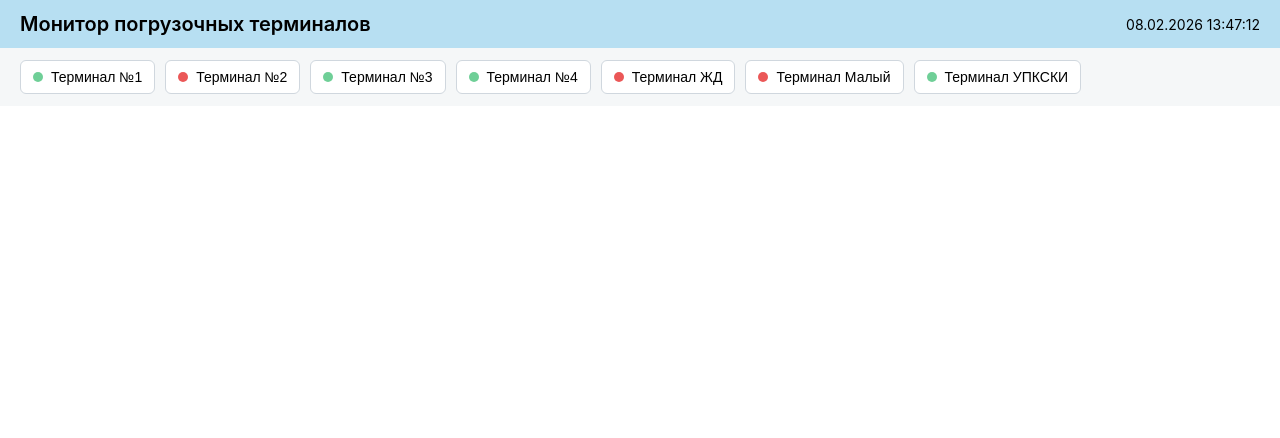
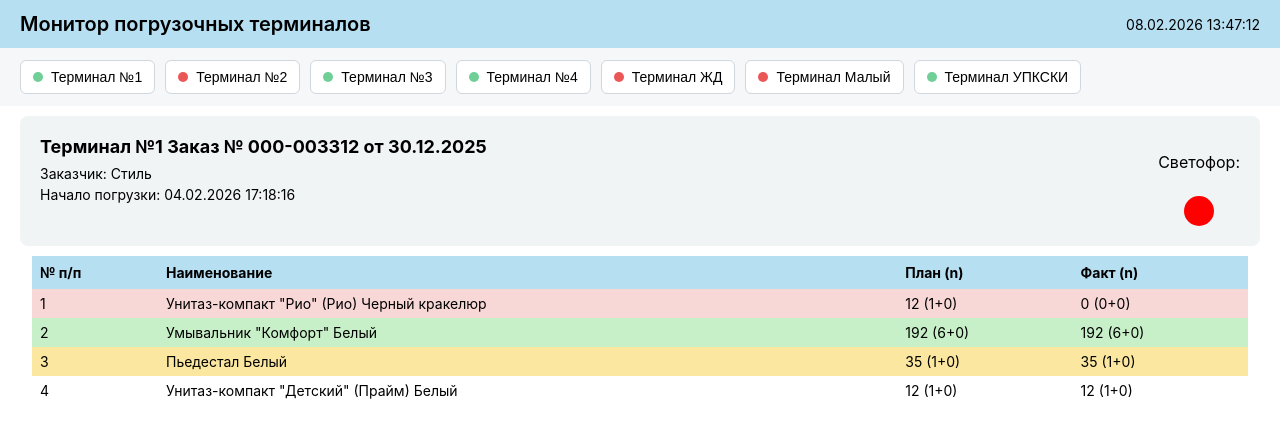
Before and after one commit to KraKuz/Terminal-Monitor, a React (Create React App) app: page / in a window 1280 px wide. Shown: the top 438 px of the page. Built offline with nearby package versions, Linux system fonts and the light colour scheme.

Commit message:
Added base body

```diff
--- a/src/App.css
+++ b/src/App.css
@@ -52,3 +52,72 @@
 .status-dot.red {
   background-color: #eb5757; /* пастельный красный */
 }
+
+/* --- Контейнер заказа --- */
+.order-container {
+  display: flex;
+  justify-content: space-between;
+  padding: 20px;
+  background-color: #f0f4f5;
+  margin: 10px 20px;
+  border-radius: 8px;
+}
+
+.order-left h3 {
+  margin: 0 0 8px 0;
+  font-size: 18px;
+}
+
+.order-left p {
+  margin: 4px 0;
+  font-size: 14px;
+}
+
+.order-right {
+  display: flex;
+  flex-direction: column;
+  align-items: center;
+}
+
+.traffic-light {
+  width: 30px;
+  height: 30px;
+  background-color: #ff0000; /* яркий красный светофор */
+  border-radius: 50%;
+  margin-top: 8px;
+}
+
+/* --- Таблица заказа --- */
+.order-table {
+  width: 95%;
+  margin: 10px auto 20px auto;
+  border-collapse: collapse;
+  font-size: 14px;
+}
+
+.order-table th {
+  background-color: #b7dff2; /* небесно голубой */
+  padding: 8px;
+  text-align: left;
+}
+
+.order-table td {
+  padding: 6px 8px;
+}
+
+/* Статусы строк */
+.status-none {
+  background-color: #f8d7d7; /* пастельный красный */
+}
+
+.status-more {
+  background-color: #fbe7a0; /* пастельный оранжевый */
+}
+
+.status-done {
+  background-color: #c8f0c8; /* пастельный зеленый */
+}
+
+.status-loading {
+  background-color: #ffffff; /* белый */
+}
--- a/src/App.tsx
+++ b/src/App.tsx
@@ -5,6 +5,14 @@ type Terminal = {
   id: number;
   name: string;
   hasOrder: boolean;
+};
+
+type OrderItem = {
+  id: number;
+  name: string;
+  plan: string;
+  fact: string;
+  status: "none" | "more" | "done" | "loading"; // цвета
 };
 
 const terminals: Terminal[] = [
@@ -17,8 +25,17 @@ const terminals: Terminal[] = [
   { id: 7, name: "Терминал УПКСКИ", hasOrder: true },
 ];
 
+// Тестовые данные для таблицы
+const testOrderItems: OrderItem[] = [
+  { id: 1, name: 'Унитаз-компакт "Рио" (Рио) Черный кракелюр', plan: '12 (1+0)', fact: '0 (0+0)', status: "none" },
+  { id: 2, name: 'Умывальник "Комфорт" Белый', plan: '192 (6+0)', fact: '192 (6+0)', status: "done" },
+  { id: 3, name: 'Пьедестал Белый', plan: '35 (1+0)', fact: '35 (1+0)', status: "more" },
+  { id: 4, name: 'Унитаз-компакт "Детский" (Прайм) Белый', plan: '12 (1+0)', fact: '12 (1+0)', status: "loading" },
+];
+
 function App() {
   const [currentTime, setCurrentTime] = useState(new Date());
+  const [selectedTerminal, setSelectedTerminal] = useState<Terminal | null>(terminals[0]);
 
   useEffect(() => {
     const timer = setInterval(() => {
@@ -49,6 +66,46 @@ function App() {
           </button>
         ))}
       </div>
+
+      {/* Контейнер с информацией о заказе */}
+      {selectedTerminal && selectedTerminal.hasOrder && (
+        <div className="order-container">
+          <div className="order-left">
+            <h3>{selectedTerminal.name} Заказ № 000-003312 от 30.12.2025</h3>
+            <p>Заказчик: Стиль</p>
+            <p>Начало погрузки: 04.02.2026 17:18:16</p>
+          </div>
+          <div className="order-right">
+            <p>Светофор:</p>
+            <div className="traffic-light" />
+          </div>
+        </div>
+      )}
+
+      {/* Таблица заказа */}
+      {selectedTerminal && selectedTerminal.hasOrder && (
+        <table className="order-table">
+          <thead>
+            <tr>
+              <th>№ п/п</th>
+              <th>Наименование</th>
+              <th>План (n)</th>
+              <th>Факт (n)</th>
+            </tr>
+          </thead>
+          <tbody>
+            {testOrderItems.map(item => (
+              <tr key={item.id} className={`status-${item.status}`}>
+                <td>{item.id}</td>
+                <td>{item.name}</td>
+                <td>{item.plan}</td>
+                <td>{item.fact}</td>
+              </tr>
+            ))}
+          </tbody>
+        </table>
+      )}
+
     </div>
   );
 }
```
Also changed, not shown: 1 other file (tests, documents, lock files or other folders).
